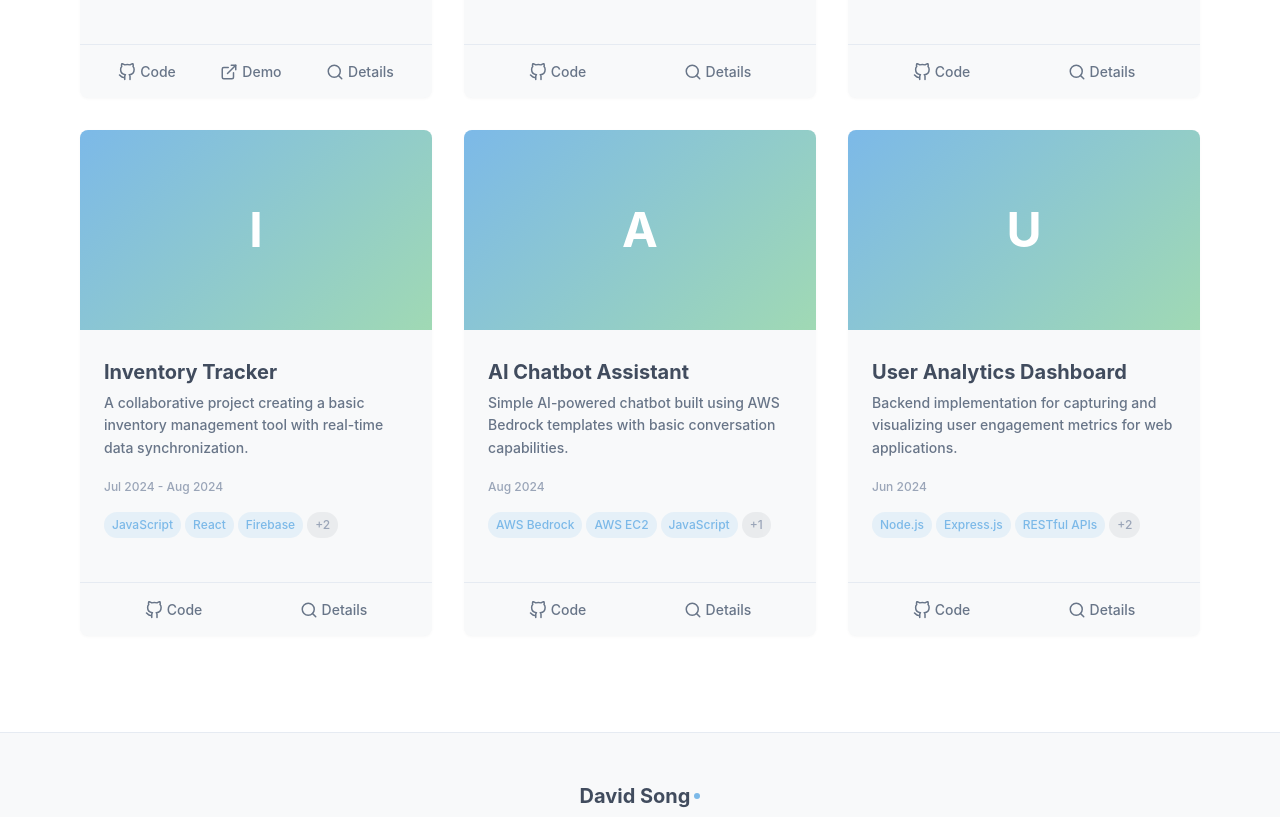
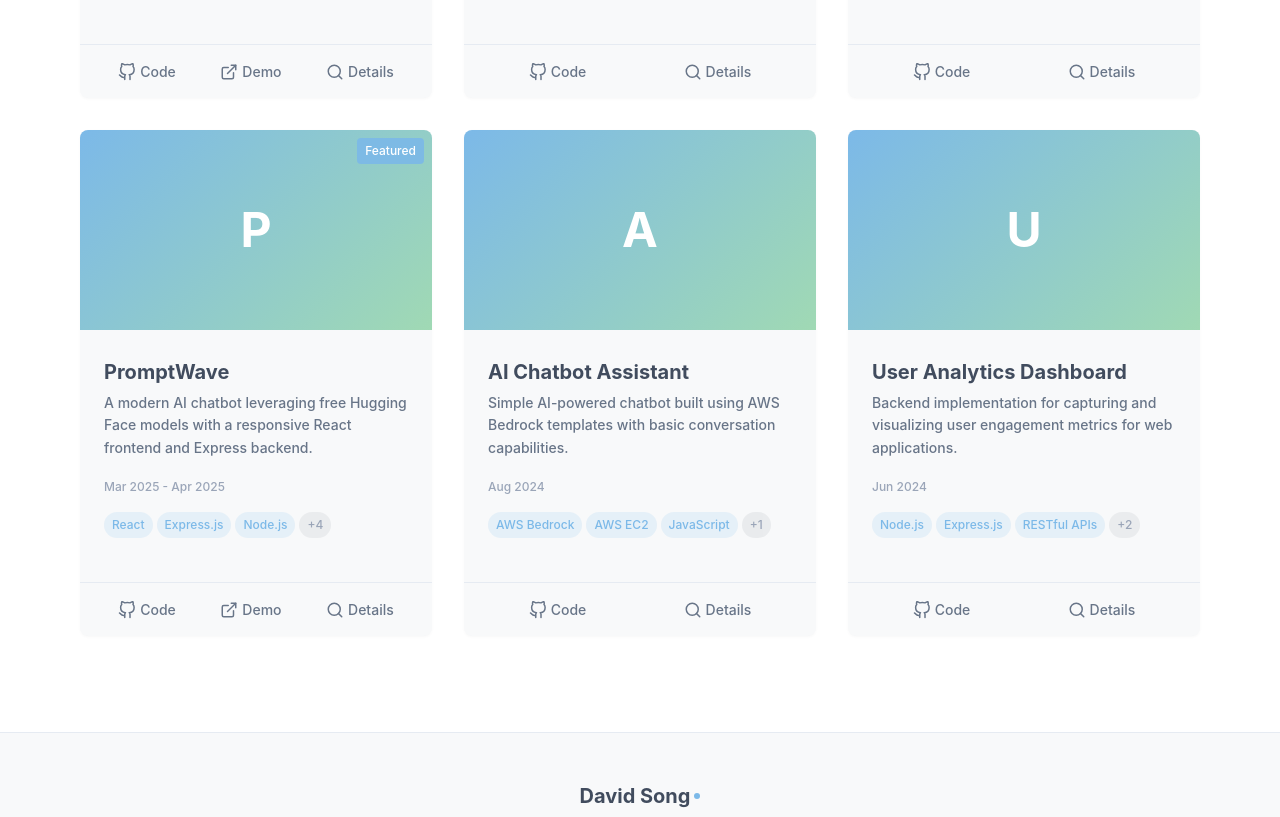
Before and after one commit to davidhsong/portfolio, a React (Create React App) app in the folder client/: page /projects in a window 1280 px wide. Shown: the part 801-1618 px from the top of the page. Built offline with nearby package versions, Linux system fonts and the light colour scheme.

Commit message:
updated featured projects

```diff
--- a/client/src/pages/ProjectDetail.js
+++ b/client/src/pages/ProjectDetail.js
@@ -35,7 +35,7 @@ const ProjectDetail = () => {
       github: 'https://github.com/hanbit0218/sales_forecast.git',
       demo: null,
       date: 'Feb 2024 - Mar 2024',
-      featured: true
+      featured: false
     },
     {
       id: 'hydro-sense',
--- a/client/src/pages/Projects.js
+++ b/client/src/pages/Projects.js
@@ -31,7 +31,7 @@ const Projects = () => {
       github: 'https://github.com/hanbit0218/sales_forecast.git',
       demo: null,
       date: 'Feb 2024 - Mar 2024',
-      featured: true
+      featured: false
     },
     {
       id: 'hydro-sense',
@@ -47,17 +47,17 @@ const Projects = () => {
       featured: true
     },
     {
-      id: 'inventory-tracker',
-      title: 'Inventory Tracker',
-      description: 'A collaborative project creating a basic inventory management tool with real-time data synchronization.',
-      longDescription: 'Developed during my time as a Software Engineer Fellow at Headstarter AI, this inventory tracking tool was built to demonstrate real-time data synchronization using Firebase. The application allows users to add, edit, and remove inventory items, with changes reflecting immediately across all connected clients. The frontend was built with React, employing reusable components and a clean, intuitive user interface.',
-      image: '/images/inventory-tracker.jpg',
-      technologies: ['JavaScript', 'React', 'Firebase', 'Git', 'GitHub'],
-      categories: ['Frontend', 'Web Development', 'Collaborative'],
-      github: 'https://github.com/hanbit0218/inventory-tracker.git',
-      demo: null,
-      date: 'Jul 2024 - Aug 2024',
-      featured: false
+      id: 'promptwave',
+      title: 'PromptWave',
+      description: 'A modern AI chatbot leveraging free Hugging Face models with a responsive React frontend and Express backend.',
+      longDescription: 'PromptWave is a fully-functional AI chatbot that utilizes Hugging Face\'s free Inference API to provide intelligent conversation capabilities without any cost. The application features a sleek, responsive interface built with React and styled-components, allowing users to interact with powerful AI models like Google\'s Gemma, Zephyr, and Mistral. The Express.js backend efficiently handles API communication with Hugging Face\'s servers, while maintaining conversation context and providing a seamless user experience across devices. This project demonstrates implementing AI capabilities in web applications while optimizing for both performance and user experience.',
+      image: '/images/promptwave.jpg',
+      technologies: ['React', 'Express.js', 'Node.js', 'Hugging Face API', 'styled-components', 'React Router', 'Vercel'],
+      categories: ['AI', 'Web Development', 'Full-Stack'],
+      github: 'https://github.com/hanbit0218/promptwave.git',
+      demo: 'https://promptwave.vercel.app/',
+      date: 'Mar 2025 - Apr 2025',
+      featured: true
     },
     {
       id: 'chatbot-assistant',
```
